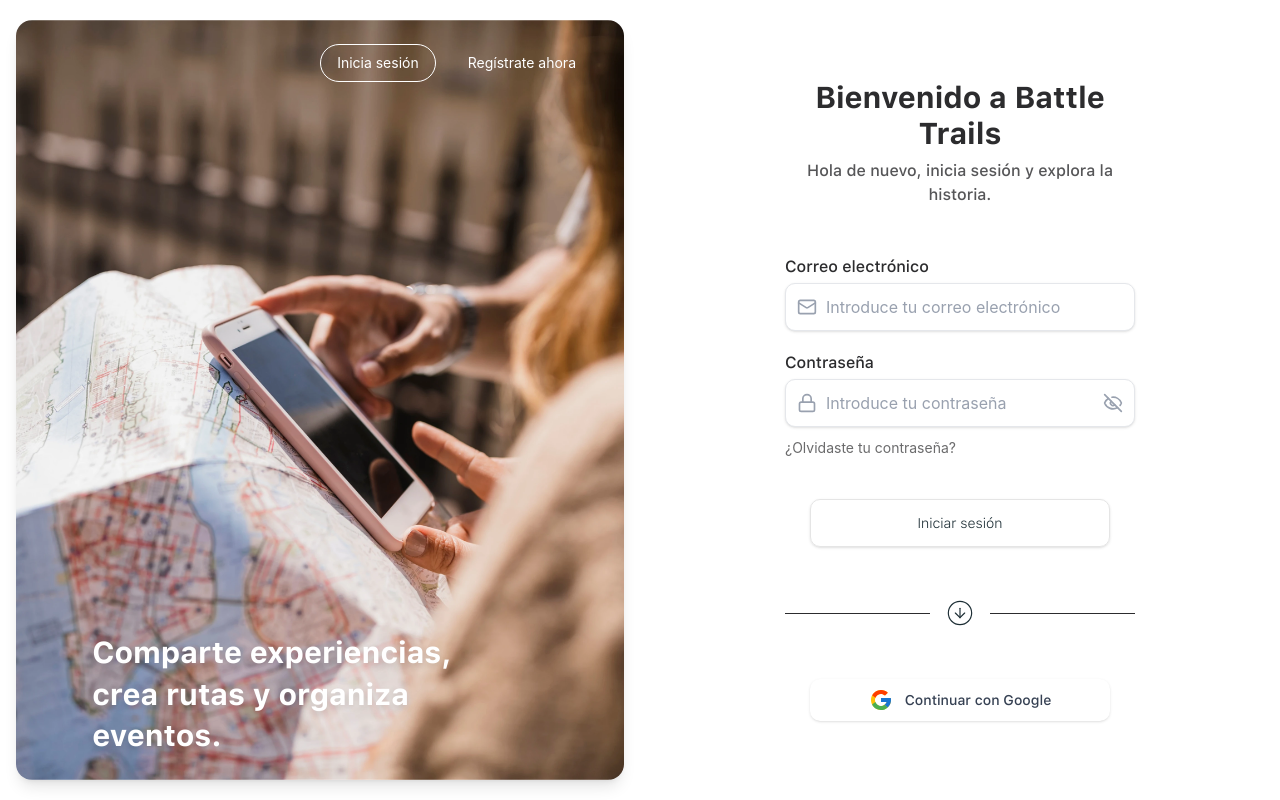
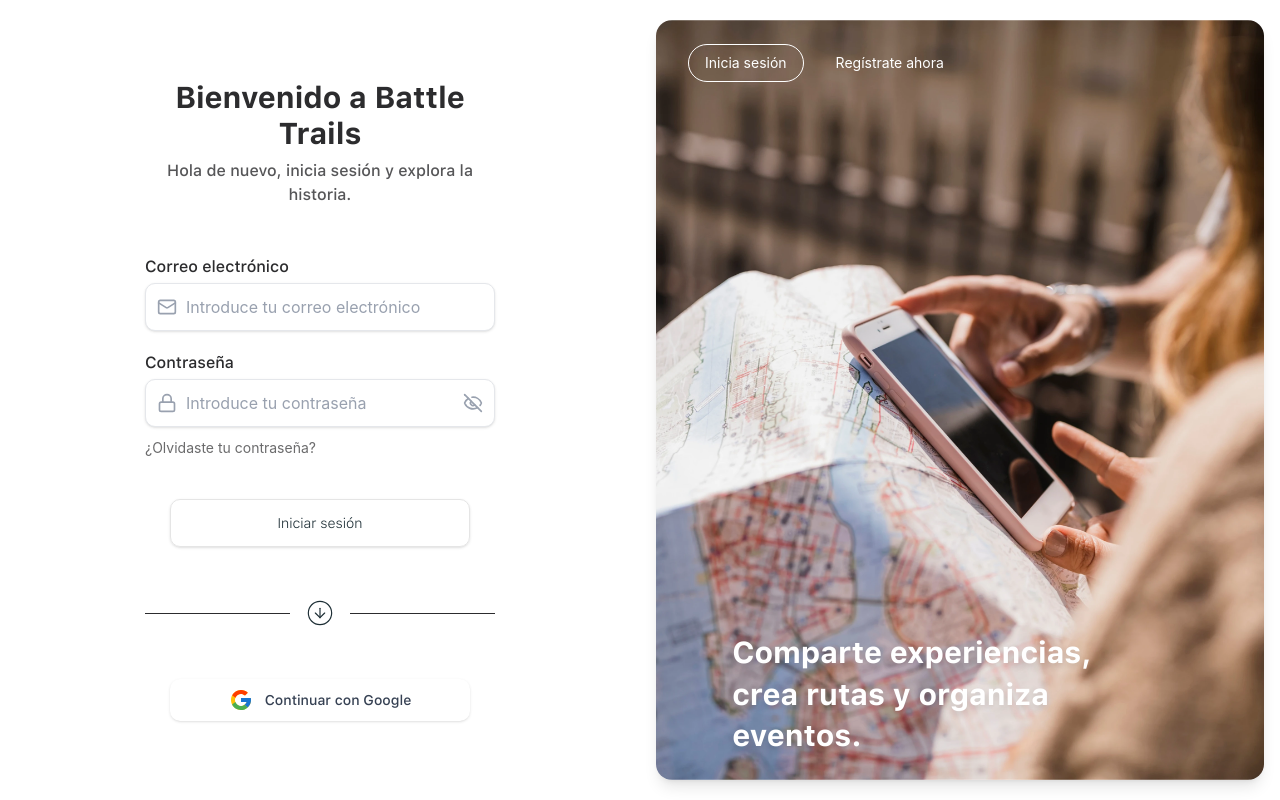
Before and after one commit to ESAT-ID3/2.-Battle-Trails, a React (Vite) app: page /auth in a window 1280 px wide. Built offline with nearby package versions, Linux system fonts and the light colour scheme; no server answers; a web font is replaced by a local one.

Commit message:
refactor(auth): correct positioning logic for sliding transition in AuthForm

```diff
--- a/src/pages/auth-page.tsx
+++ b/src/pages/auth-page.tsx
@@ -48,7 +48,7 @@ const AuthPage = () => {
         onTransitionEnd={handleSlideTransitionEnd}
         className={clsx(
           "absolute top-0 h-full w-1/2 flex items-center justify-center transition-all duration-500 z-10",
-          mode === "login" ? "left-1/2" : "left-0"
+          mode === "login" ? "left-0" : "left-1/2"
         )}
       >
         {/* Formulario (opacidad separada) */}
@@ -67,7 +67,7 @@ const AuthPage = () => {
       <div
         className={clsx(
           "absolute top-0 h-full w-1/2 flex items-center justify-center transition-all duration-500 z-10",
-          mode === "login" ? "left-0" : "left-1/2"
+          mode === "login" ? "left-1/2" : "left-0"
         )}
       >
         <div
@@ -83,7 +83,7 @@ const AuthPage = () => {
           <div
             className={clsx(
               "flex gap-4",
-              mode === "login" ? "justify-end" : "justify-start"
+              mode === "login" ? "justify-start" : "justify-end"
             )}
           >
 
@@ -92,7 +92,7 @@ const AuthPage = () => {
               className={clsx(
                 "text-sm px-4 py-2  rounded-full transition-all duration-300",
                 mode === "login"
-                  ? " border "
+                  ? "border"
                   : " "
               )}
             >
```
